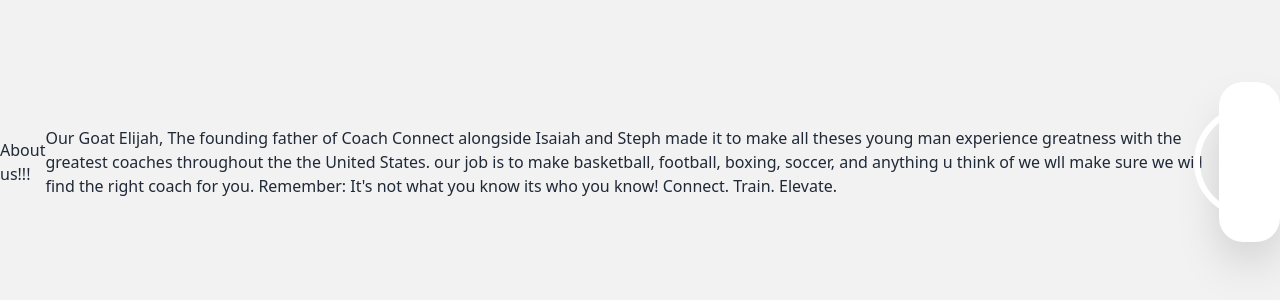
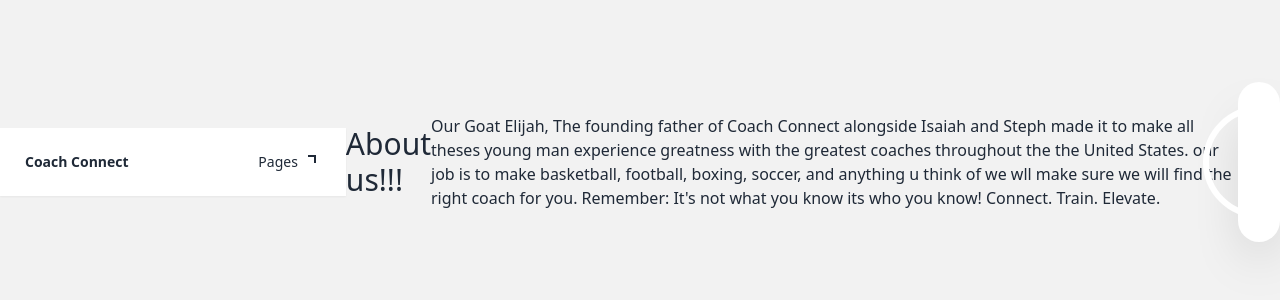
Before and after one commit to Brooklyn-STEAM/coach-bridge, a website built with Vite: page src/pages/aboutme.html in a window 1280 px wide. Shown: the part 238-538 px from the top of the page. Built offline with nearby package versions, Linux system fonts and the light colour scheme.

Commit message:
edited nav bar (#57)

```diff
--- a/src/pages/aboutme.html
+++ b/src/pages/aboutme.html
@@ -7,14 +7,41 @@
    <title>My Project</title>
 </head>
 
-<h1>About us!!!</h1>
+
+
+<head>
+   <body>
+      <body>
+         <div class="navbar bg-base-100 shadow-sm">
+             <div class="flex-1">
+                 <a class="btn btn-ghost text-xl">Coach Connect</a>
+             </div>
+             <div class="flex-none">
+                 <ul class="menu menu-horizontal px-1">
+
+                     <li>
+                         <details>
+                             <summary>Pages</summary>
+                             <ul class="bg-base-100 rounded-t-none p-2">
+                                 <li><a href="index.html">Home</a></li>
+                                 <li><a href="find.html">Find A Coach</a></li>
+                                 <li><a href="aboutme.html">About us</a></li>
+                                 <li><a href="contacts.html">Contact us</a></li>
+                                 <li><a href="product.html">Our Product</a></li>
+                                 <li><a href="join.html">Join as Coach</a></li>
+                             </ul>
+                         </details>
+                     </li>
+                 </ul>
+             </div>
+         </div>
+
+   <p class="text-3xl">About us!!!</p>
 <p>Our Goat Elijah, The founding father of Coach Connect alongside Isaiah and Steph made it to make all theses young man experience greatness with the greatest coaches throughout the the United States.
    our job is to make basketball, football, boxing, soccer, and anything u think of we wll make sure we will find the right coach for you.
    Remember: It's not what you know its who you know!
 
 Connect. Train. Elevate. </p>
-
-<head>
    <meta charset="UTF-8">
    <title>Coach Connect Logo</title>
     <!-- DaisyUI + Tailwind -->
@@ -32,3 +59,4 @@
      <div class="absolute w-2 h-8 bg-white bottom-6 rounded"></div>
       <!-- Left Tick -->
      <div class="absolute h-2 w-8 bg-white left-6 rounded"></div>
+   </body>
--- a/src/pages/contacts.html
+++ b/src/pages/contacts.html
@@ -25,7 +25,7 @@
                         <ul class="bg-base-100 rounded-t-none p-2">
                             <li><a href="index.html">Home</a></li>
                             <li><a href="find.html">Find A Coach</a></li>
-                            <li><a href="aboutme,html">About us</a></li>
+                            <li><a href="aboutme.html">About us</a></li>
                             <li><a href="contacts.html">Contact us</a></li>
                             <li><a href="product.html">Our Product</a></li>
                             <li><a href="join.html">Recommended coaches</a></li>
--- a/src/pages/find.html
+++ b/src/pages/find.html
@@ -10,17 +10,27 @@
 <body>
   <div class="navbar bg-base-100 shadow-sm">
       <div class="flex-1">
-      <a href="index.html" class="btn btn-ghost text-xl">Coach Connect</a>
+          <a class="btn btn-ghost text-xl">Coach Connect</a>
       </div>
       <div class="flex-none">
           <ul class="menu menu-horizontal px-1">
+
+              <li>
+                  <details>
+                      <summary>Pages</summary>
+                      <ul class="bg-base-100 rounded-t-none p-2">
                           <li><a href="index.html">Home</a></li>
                           <li><a href="find.html">Find A Coach</a></li>
+                          <li><a href="aboutme.html">About us</a></li>
+                          <li><a href="contacts.html">Contact us</a></li>
+                          <li><a href="product.html">Our Product</a></li>
                           <li><a href="join.html">Join as Coach</a></li>
+                      </ul>
+                  </details>
+              </li>
           </ul>
       </div>
   </div>
-
 
   <h1 class="text-4xl text-center font-bold mt-10">
     Join as a Coach
--- a/src/pages/index.html
+++ b/src/pages/index.html
@@ -26,7 +26,7 @@
                       <ul class="bg-base-100 rounded-t-none p-2">
                           <li><a href="index.html">Home</a></li>
                           <li><a href="find.html">Find A Coach</a></li>
-                          <li><a href="aboutme,html">About us</a></li>
+                          <li><a href="aboutme.html">About us</a></li>
                           <li><a href="contacts.html">Contact us</a></li>
                           <li><a href="product.html">Our Product</a></li>
                           <li><a href="join.html">Join as Coach</a></li>
--- a/src/pages/join.html
+++ b/src/pages/join.html
@@ -21,7 +21,7 @@
                             <ul class="bg-base-100 rounded-t-none p-2">
                                 <li><a href="index.html">Home</a></li>
                                 <li><a href="find.html">Find A Coach</a></li>
-                                <li><a href="aboutme,html">About us</a></li>
+                                <li><a href="aboutme.html">About us</a></li>
                                 <li><a href="contacts.html">Contact us</a></li>
                                 <li><a href="product.html">Our Product</a></li>
                                 <li><a href="join.html">Recommended coaches</a></li>
--- a/src/pages/product.html
+++ b/src/pages/product.html
@@ -20,7 +20,7 @@
                         <ul class="bg-base-100 rounded-t-none p-2">
                             <li><a href="index.html">Home</a></li>
                             <li><a href="find.html">Find A Coach</a></li>
-                            <li><a href="aboutme,html">About us</a></li>
+                            <li><a href="aboutme.html">About us</a></li>
                             <li><a href="contacts.html">Contact us</a></li>
                             <li><a href="product.html">Our Product</a></li>
                             <li><a href="join.html">Join as Coach</a></li>
```
Lines whose indentation alone changed are shown as unchanged.
